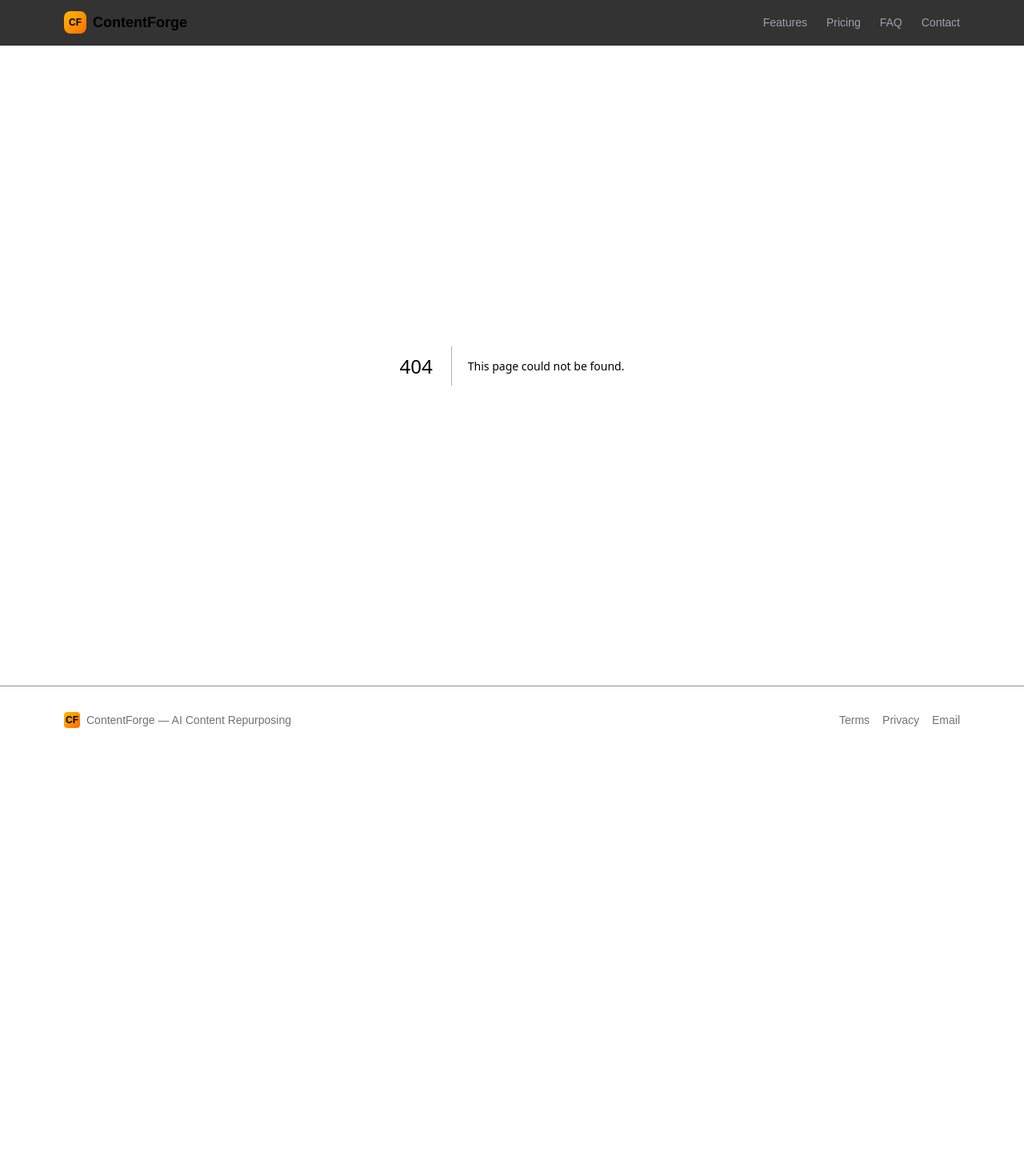
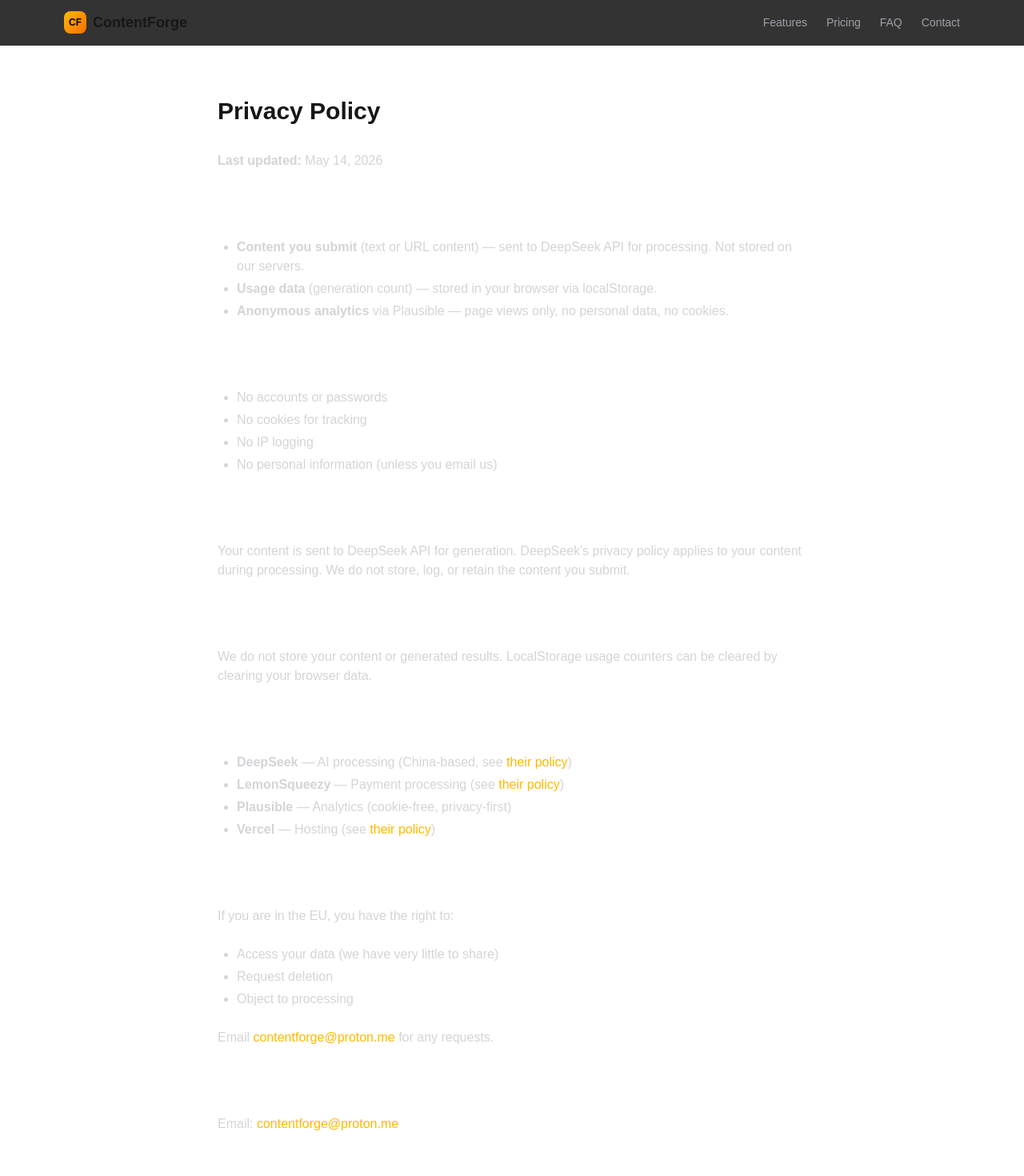
Before and after one commit to yabinlee3-sketch/contentforge, a Next.js app: page /privacy in a window 1280 px wide. Before the commit this address had no page. Shown: the top 1470 px of the page at 80% size. Before the commit the page ends 942 px from the top, so only its background shows below. Built offline with nearby package versions, Linux system fonts and the light colour scheme.

Commit message:
feat: privacy policy page

```diff
--- /dev/null
+++ b/src/app/privacy/page.tsx
@@ -0,0 +1,51 @@
+export default function PrivacyPage() {
+  return (
+    <div className="max-w-3xl mx-auto px-4 py-16">
+      <h1 className="text-3xl font-bold mb-8">Privacy Policy</h1>
+      <div className="prose prose-invert prose-sm max-w-none space-y-6 text-zinc-300">
+        <p><strong>Last updated:</strong> May 14, 2026</p>
+
+        <h2 className="text-xl font-semibold text-white mt-8">1. What We Collect</h2>
+        <ul className="list-disc pl-6 space-y-1">
+          <li><strong>Content you submit</strong> (text or URL content) — sent to DeepSeek API for processing. Not stored on our servers.</li>
+          <li><strong>Usage data</strong> (generation count) — stored in your browser via localStorage.</li>
+          <li><strong>Anonymous analytics</strong> via Plausible — page views only, no personal data, no cookies.</li>
+        </ul>
+
+        <h2 className="text-xl font-semibold text-white mt-8">2. What We Don&apos;t Collect</h2>
+        <ul className="list-disc pl-6 space-y-1">
+          <li>No accounts or passwords</li>
+          <li>No cookies for tracking</li>
+          <li>No IP logging</li>
+          <li>No personal information (unless you email us)</li>
+        </ul>
+
+        <h2 className="text-xl font-semibold text-white mt-8">3. AI Processing</h2>
+        <p>Your content is sent to DeepSeek API for generation. DeepSeek&apos;s privacy policy applies to your content during processing. We do not store, log, or retain the content you submit.</p>
+
+        <h2 className="text-xl font-semibold text-white mt-8">4. Data Retention</h2>
+        <p>We do not store your content or generated results. LocalStorage usage counters can be cleared by clearing your browser data.</p>
+
+        <h2 className="text-xl font-semibold text-white mt-8">5. Third Parties</h2>
+        <ul className="list-disc pl-6 space-y-1">
+          <li><strong>DeepSeek</strong> — AI processing (China-based, see <a href="https://platform.deepseek.com/privacy" className="text-amber-400 hover:underline">their policy</a>)</li>
+          <li><strong>LemonSqueezy</strong> — Payment processing (see <a href="https://www.lemonsqueezy.com/privacy" className="text-amber-400 hover:underline">their policy</a>)</li>
+          <li><strong>Plausible</strong> — Analytics (cookie-free, privacy-first)</li>
+          <li><strong>Vercel</strong> — Hosting (see <a href="https://vercel.com/legal/privacy-policy" className="text-amber-400 hover:underline">their policy</a>)</li>
+        </ul>
+
+        <h2 className="text-xl font-semibold text-white mt-8">6. GDPR</h2>
+        <p>If you are in the EU, you have the right to:</p>
+        <ul className="list-disc pl-6 space-y-1">
+          <li>Access your data (we have very little to share)</li>
+          <li>Request deletion</li>
+          <li>Object to processing</li>
+        </ul>
+        <p>Email <a href="mailto:contentforge@proton.me" className="text-amber-400 hover:underline">contentforge@proton.me</a> for any requests.</p>
+
+        <h2 className="text-xl font-semibold text-white mt-8">7. Contact</h2>
+        <p>Email: <a href="mailto:contentforge@proton.me" className="text-amber-400 hover:underline">contentforge@proton.me</a></p>
+      </div>
+    </div>
+  );
+}
```
